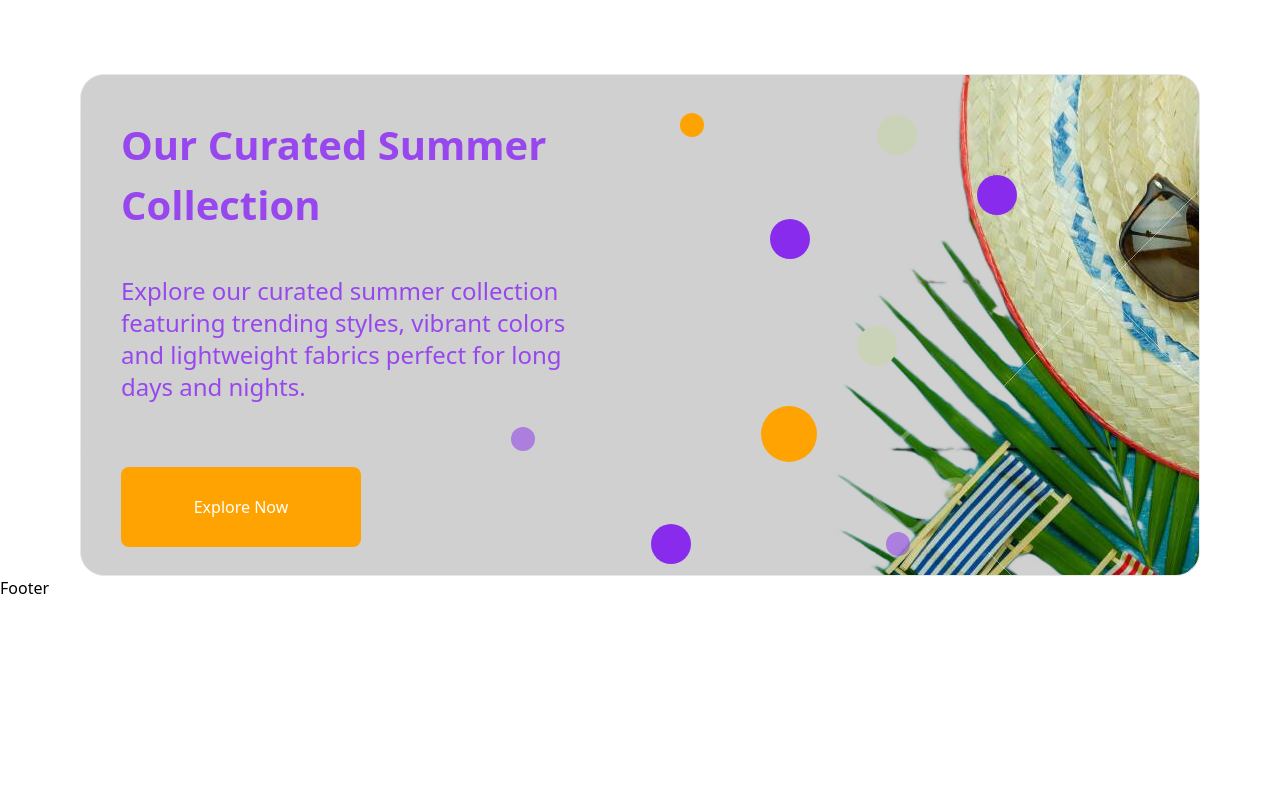
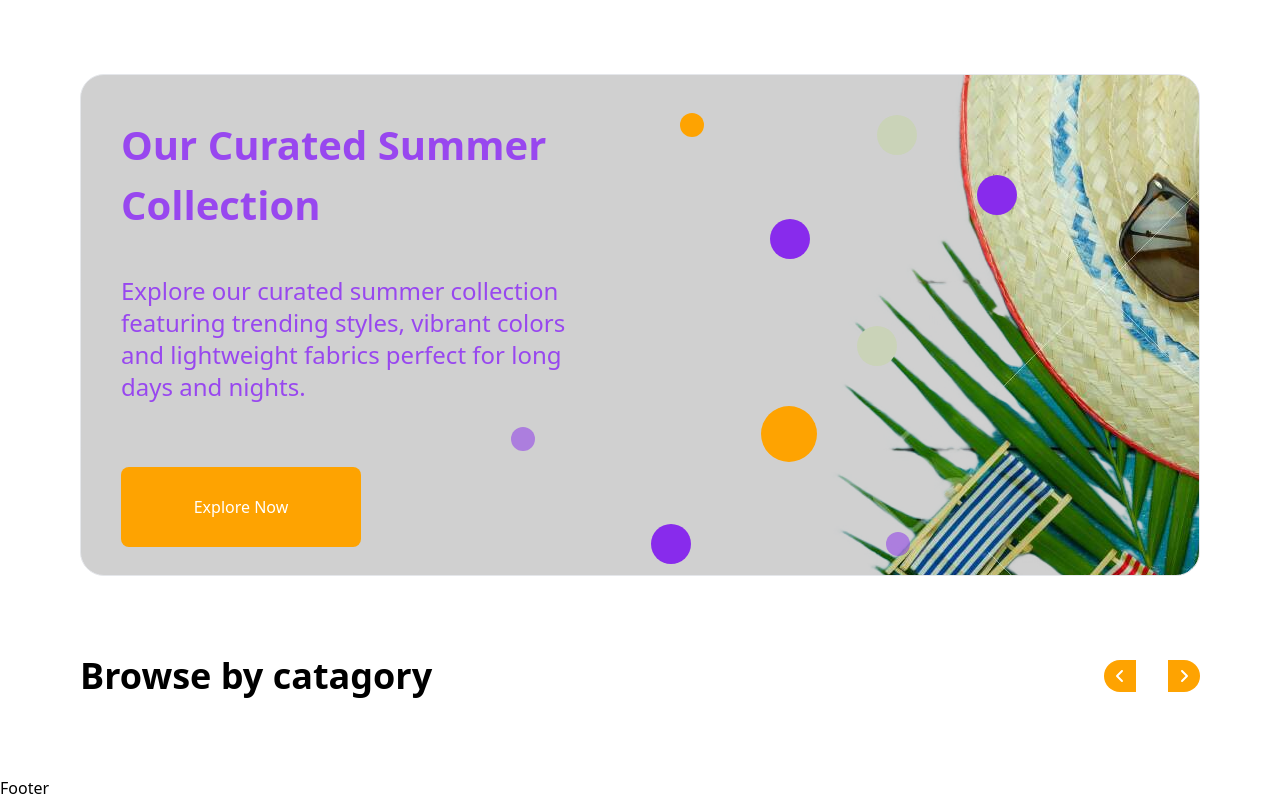
Before and after one commit to Ermias1995/Gebeya-Market-App, a React (Vite) app in the folder Gebeya/: page / in a window 1280 px wide. Shown: the part 2332-3132 px from the top of the page. Before the commit the page ends 2932 px from the top, so only its background shows below. Built offline with nearby package versions, Linux system fonts and the light colour scheme.

Commit message:
Finish browse catagory text

```diff
--- a/Gebeya/src/pages/Home.jsx
+++ b/Gebeya/src/pages/Home.jsx
@@ -127,6 +127,14 @@ function Home() {
           </div>
         </div>
 
+        <div className="flex flex-row items-center justify-between p-20">
+            <p className='font-semibold text-4xl'>Browse by catagory</p>
+            <div className="flex flex-row gap-8">
+              <button className='bg-secondary text-white p-2 rounded-l-full'><FaAngleLeft/></button>
+              <button className="bg-secondary text-white p-2 rounded-r-full"><FaAngleRight/></button>
+            </div>
+        </div>
+
     </div>
   )
 }
```
